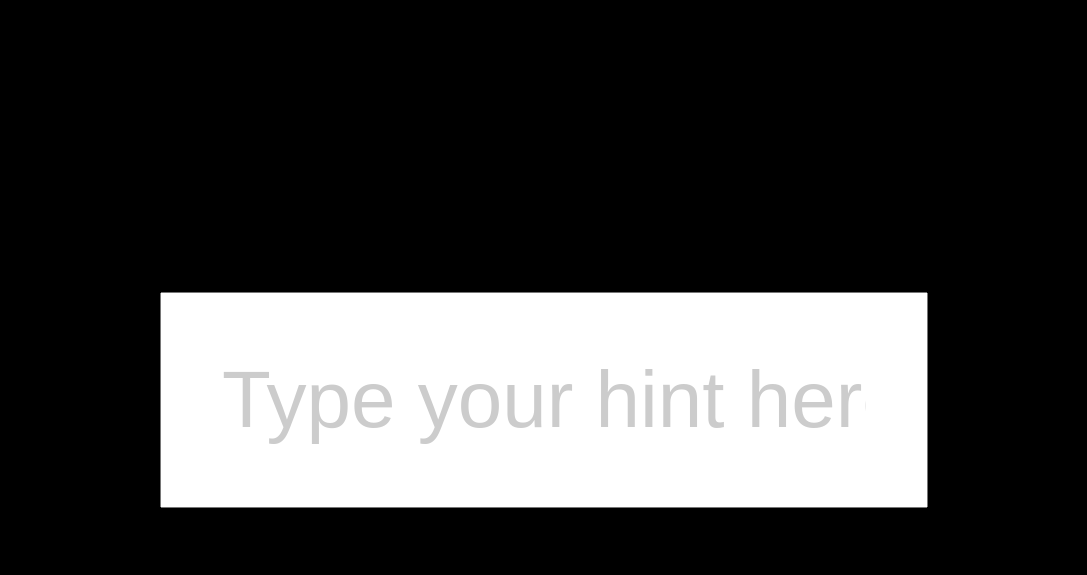
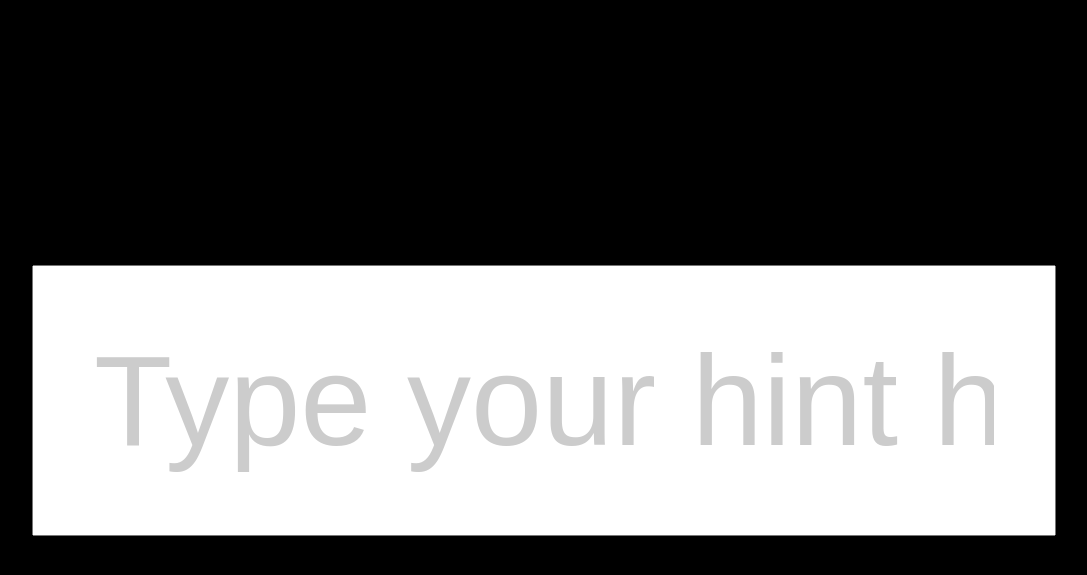
Before and after one commit to shrmtmt/just1, a Flask app: page /clue_giver in a window 1280 px wide. Shown: the top 575 px of the page, without its empty margins (96-1183 px from the left). Run offline with Flask 3, Linux system fonts and the light colour scheme.

Commit message:
Update clue_giver.html

```diff
--- a/templates/clue_giver.html
+++ b/templates/clue_giver.html
@@ -13,11 +13,11 @@
         }
         input[type="text"] {
             box-sizing: border-box;
-            width: 60%;
+            width: 80%;
             padding: 60px;
             margin: 20px 0;
             text-align: center;
-            font-size: 5em;
+            font-size: 8em;
             color: #333;
         }
         input[type="text"]::placeholder {
```
